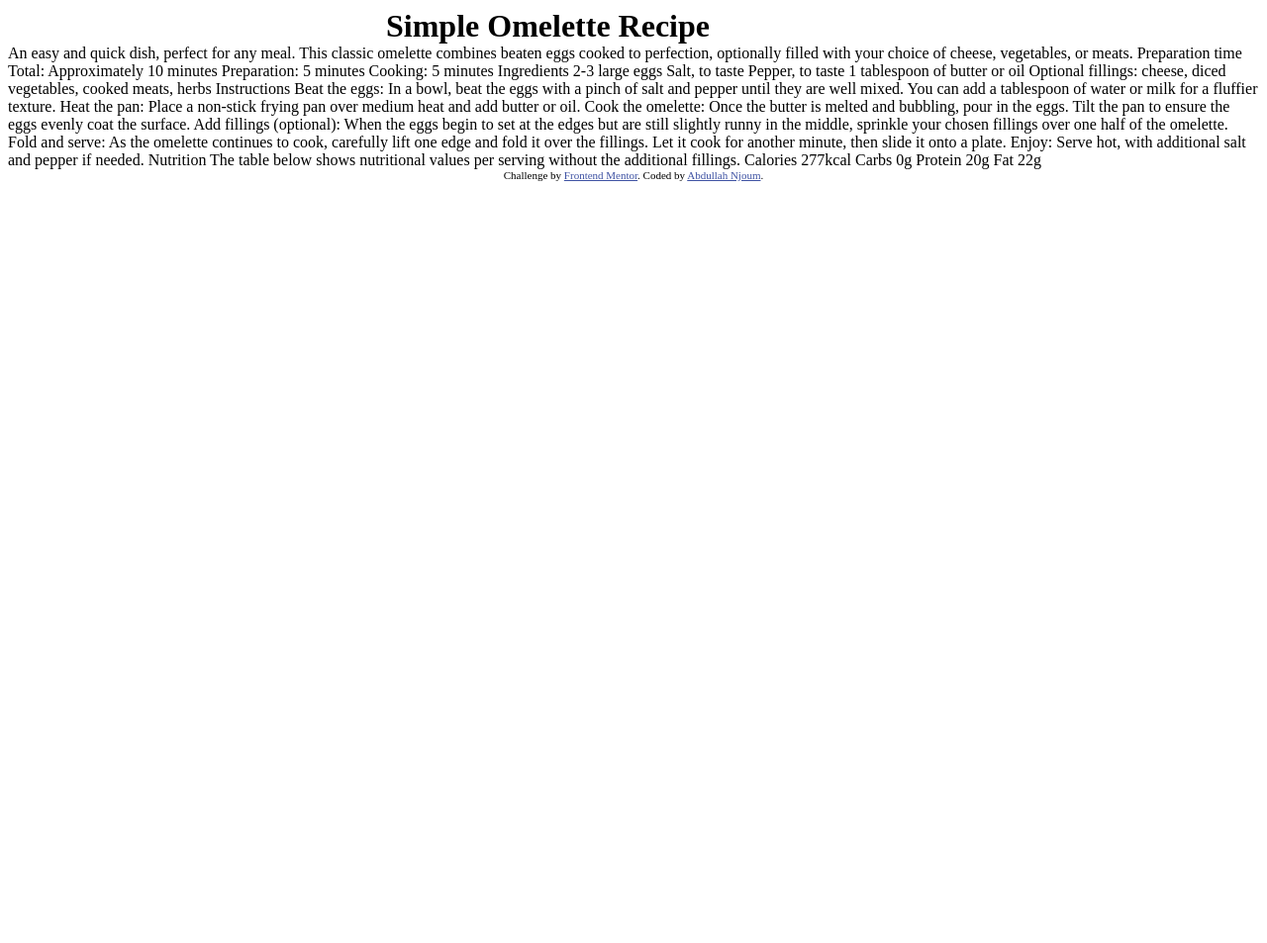
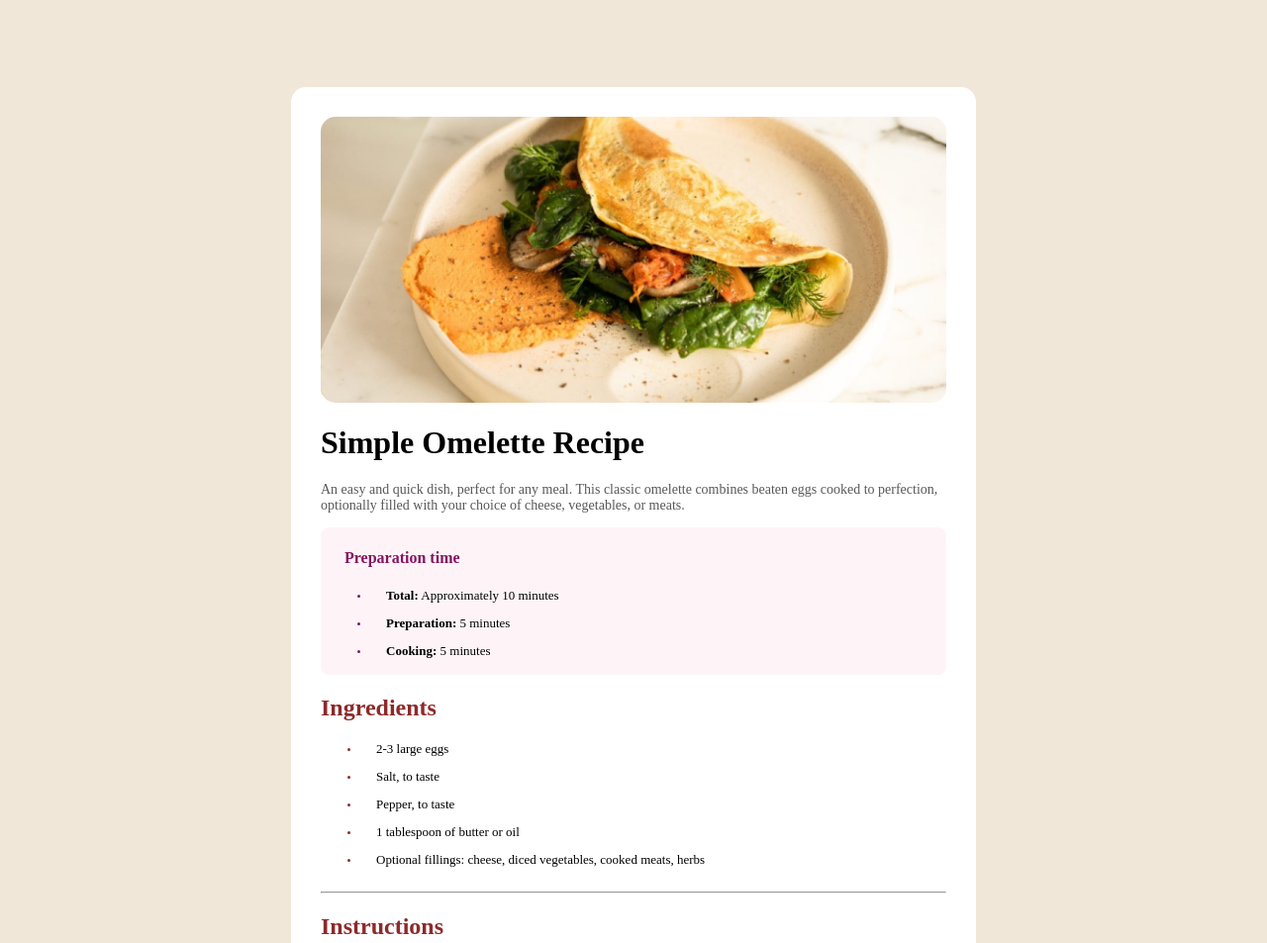
Before and after one commit to AbdullahNjoum98/CSS-Projects, a plain HTML site: page recipe-page-main/index.html in a window 1280 px wide. Shown: the top 953 px of the page at 99% size. Before the commit the page ends 800 px from the top, so only its background shows below. Drawn offline with Linux system fonts and the light colour scheme; a web font is replaced by a local one.

Commit message:
Project Structure and Add Features

```diff
--- a/recipe-page-main/index.html
+++ b/recipe-page-main/index.html
@@ -1,42 +1,62 @@
 <!DOCTYPE html>
 <html lang="en">
+
 <head>
   <meta charset="UTF-8">
-  <meta name="viewport" content="width=device-width, initial-scale=1.0"> <!-- displays site properly based on user's device -->
+  <meta name="viewport" content="width=device-width, initial-scale=1.0">
+  <!-- displays site properly based on user's device -->
 
   <link rel="icon" type="image/png" sizes="32x32" href="./assets/images/favicon-32x32.png">
   <link rel="stylesheet" href="./styles.css">
+  <link href='./assets/fonts' rel='stylesheet' type='text/css'>
 
   <title>Frontend Mentor | Recipe page</title>
 
   <!-- Feel free to remove these styles or customise in your own stylesheet 👍 -->
   <style>
-    .attribution { font-size: 11px; text-align: center; }
-    .attribution a { color: hsl(228, 45%, 44%); }
+    .attribution {
+      font-size: 11px;
+      text-align: center;
+    }
+
+    .attribution a {
+      color: hsl(228, 45%, 44%);
+    }
   </style>
 </head>
+
 <body>
+  <div class="container">
+    <img src="./assets/images/image-omelette.jpeg"/>
+    <div class="header">
+      <h1>Simple Omelette Recipe</h1>
+      <p>An easy and quick dish, perfect for any meal. This classic omelette combines beaten eggs cooked
+        to perfection, optionally filled with your choice of cheese, vegetables, or meats.</p>
+    </div>
+    <div class="preparation">
+      <h4 style="color: rgb(132, 22, 97); padding-left: 14px;">Preparation time</h4>
 
-  <h1>Simple Omelette Recipe</h1>
+      <ul style="color: rgb(132, 22, 97)">
+        <li><span><b>Total:</b> Approximately 10 minutes</span></li>
+        <li><span><b>Preparation:</b> 5 minutes</span></li>
+        <li><span><b>Cooking:</b> 5 minutes</span></li>
+      </ul>
+    </div>
+    <div class="ingredients">
+      <h2>Ingredients</h2>
 
-  An easy and quick dish, perfect for any meal. This classic omelette combines beaten eggs cooked
-  to perfection, optionally filled with your choice of cheese, vegetables, or meats.
+      <ul style="color: rgb(141, 42, 42)">
+        <li><span>2-3 large eggs</span></li>
+        <li><span>Salt, to taste</span></li>
+        <li><span>Pepper, to taste</span></li>
+        <li><span>1 tablespoon of butter or oil</span></li>
+        <li><span>Optional fillings: cheese, diced vegetables, cooked meats, herbs</span></li>
+      </ul>
+    </div>
 
-  Preparation time
-
-  Total: Approximately 10 minutes
-  Preparation: 5 minutes
-  Cooking: 5 minutes
-
-  Ingredients
-
-  2-3 large eggs
-  Salt, to taste
-  Pepper, to taste
-  1 tablespoon of butter or oil
-  Optional fillings: cheese, diced vegetables, cooked meats, herbs
-
-  Instructions
+    <div class="instructions">
+      <hr/>
+      <h2>Instructions</h2>
 
     Beat the eggs: In a bowl, beat the eggs with a pinch of salt and pepper until they are well mixed.
     You can add a tablespoon of water or milk for a fluffier texture.
@@ -53,8 +73,11 @@
     fillings. Let it cook for another minute, then slide it onto a plate.
 
     Enjoy: Serve hot, with additional salt and pepper if needed.
+    </div>
 
-  Nutrition
+    <div class="nutrition">
+      <hr/>
+      <h2>Nutrition</h2>
 
       The table below shows nutritional values per serving without the additional fillings.
 
@@ -69,10 +92,12 @@
 
       Fat
       22g
-
+    </div>
     <div class="attribution">
       Challenge by <a href="https://www.frontendmentor.io?ref=challenge" target="_blank">Frontend Mentor</a>.
       Coded by <a href="#">Abdullah Njoum</a>.
     </div>
+  </div>
 </body>
+
 </html>
--- a/recipe-page-main/styles.css
+++ b/recipe-page-main/styles.css
@@ -1,4 +1,54 @@
-h1 {
-    width: 500px;
+@font-face {
+    font-family: 'outfit-regular';
+    src: url('./assets//fonts/outfit/Outfit-VariableFont_wght.ttf') format('truetype');
+    /* You can include additional formats like woff, woff2, eot, svg for better browser compatibility */
+}
+@font-face {
+    font-family: 'young-serif';
+    src: url('./assets//fonts/young-serif/YoungSerif-Regular.ttf') format('truetype');
+    /* You can include additional formats like woff, woff2, eot, svg for better browser compatibility */
+}
+body {
+    background-color: #F1E7d8;
+}
+.container {
+    padding: 30px;
+    display: flex;
+    flex-direction: column;
+    justify-content: space-between;
+    margin: 7% auto;
+    width: 50%;
+    background-color: white;
+    border-radius: 15px;
+    font-family: 'outfit-regular';
+}
+img {
+    width: 100%;
+    height: 80%;
     margin: auto;
+    border-radius: 15px;
 }
+h1, h2 {
+    font-family: 'young-serif-regular';
+}
+h2 {
+    color: rgb(141, 42, 42);
+}
+p {
+    font-size: 14px;
+    color: rgb(88, 88, 88);
+}
+.preparation {
+    background-color: rgba(252, 228, 236, 0.4);
+    padding-left: 10px;
+    border-radius: 8px;
+}
+ul span {
+    padding-left: 16px;
+    color:black;
+    font-size: small;
+}
+ul li {
+    margin-bottom: 12px;
+    font-size: x-small;
+}
```
Lines whose indentation alone changed are shown as unchanged.
